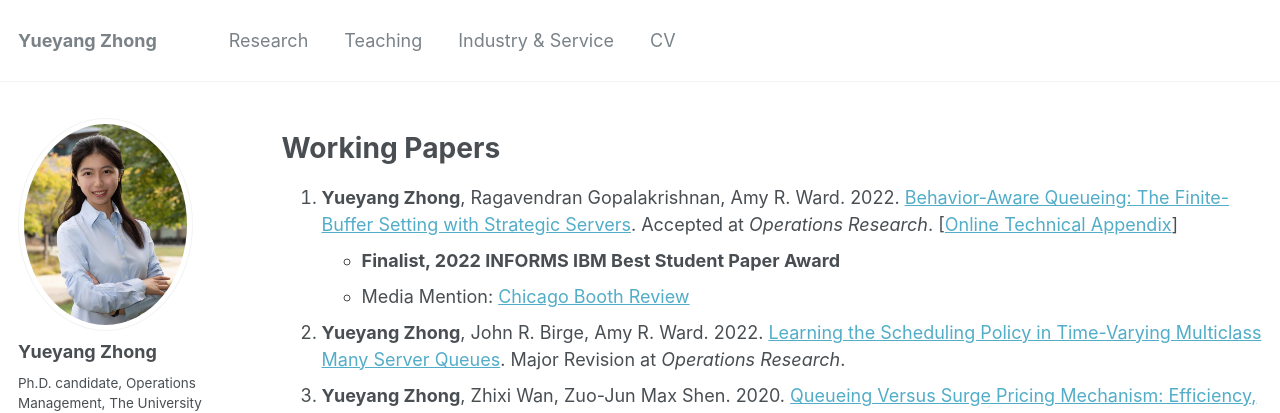
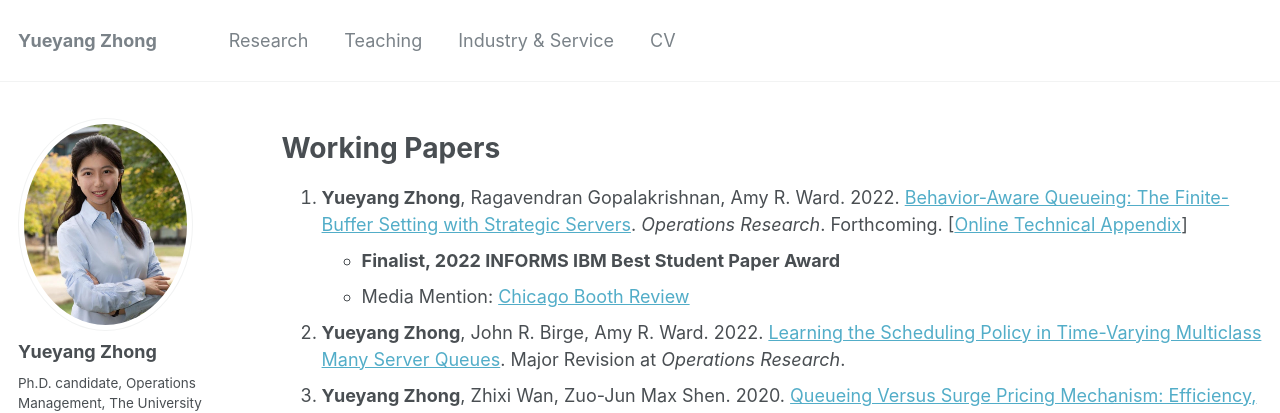
Before and after one commit to alicemengqi/site, a Jekyll site: the page built from _pages/publications.md, in a window 1280 px wide. Shown: the top 413 px of the page. Built offline with Jekyll 4.4.1, drawn with Linux system fonts in a browser that asks for light colours.

Commit message:
Update publications.md

```diff
--- a/_pages/publications.md
+++ b/_pages/publications.md
@@ -7,7 +7,7 @@ author_profile: true
 {% include base_path %}
 
 # Working Papers
-1. **Yueyang Zhong**, Ragavendran Gopalakrishnan, Amy R. Ward. 2022. [Behavior-Aware Queueing: The Finite-Buffer Setting with Strategic Servers](https://papers.ssrn.com/sol3/papers.cfm?abstract_id=3633435). Accepted at *Operations Research*. [[Online Technical Appendix](https://yzhong0.github.io/yueyangzhong/files/finitebuffer_strategicserver_technical_file.pdf)]
+1. **Yueyang Zhong**, Ragavendran Gopalakrishnan, Amy R. Ward. 2022. [Behavior-Aware Queueing: The Finite-Buffer Setting with Strategic Servers](https://papers.ssrn.com/sol3/papers.cfm?abstract_id=3633435). *Operations Research*. Forthcoming. [[Online Technical Appendix](https://yzhong0.github.io/yueyangzhong/files/finitebuffer_strategicserver_technical_file.pdf)]
    - **Finalist, 2022 INFORMS IBM Best Student Paper Award**
    - Media Mention: [Chicago Booth Review](https://www.chicagobooth.edu/review/secrets-wait-loss)
 2. **Yueyang Zhong**, John R. Birge, Amy R. Ward. 2022. [Learning the Scheduling Policy in Time-Varying Multiclass Many Server Queues](https://papers.ssrn.com/sol3/papers.cfm?abstract_id=4090021). Major Revision at *Operations Research*.
```
